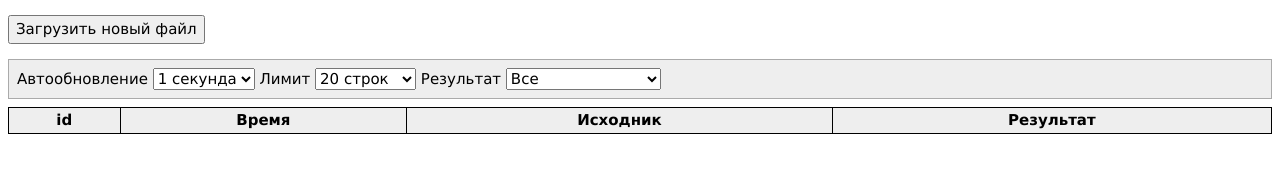
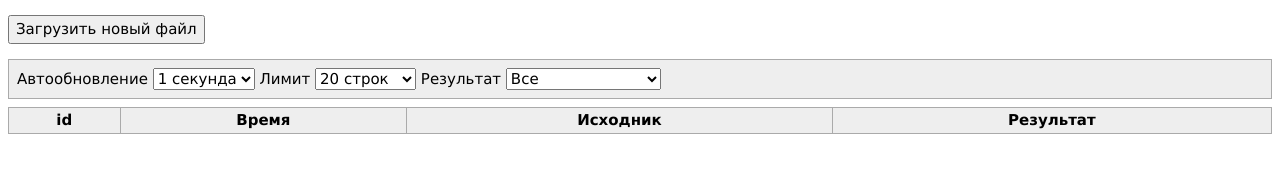
Before and after one commit to yuridanil/sd, a website: page queue.html in a window 1280 px wide. Drawn offline with nearby package versions, Linux system fonts and the light colour scheme; no server answers.

Commit message:
Update queue.html

```diff
--- a/queue.html
+++ b/queue.html
@@ -19,7 +19,7 @@
               th,
               td {
                      border-collapse: collapse;
-                     border: 1px solid;
+                     border: 1px solid #aaaaaa;
                      white-space: nowrap;
                      background-color: #eeeeee;
               }
```
